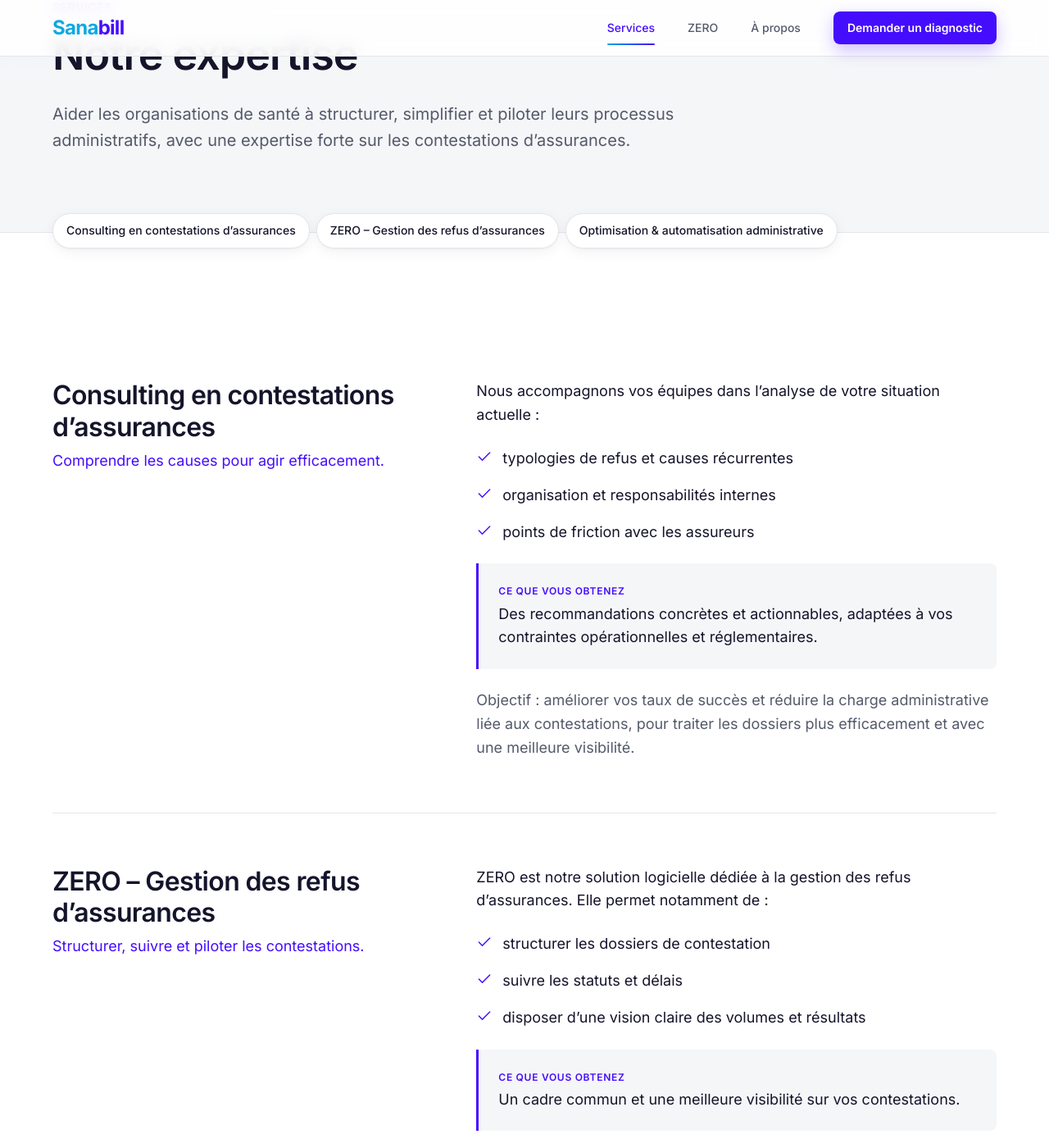
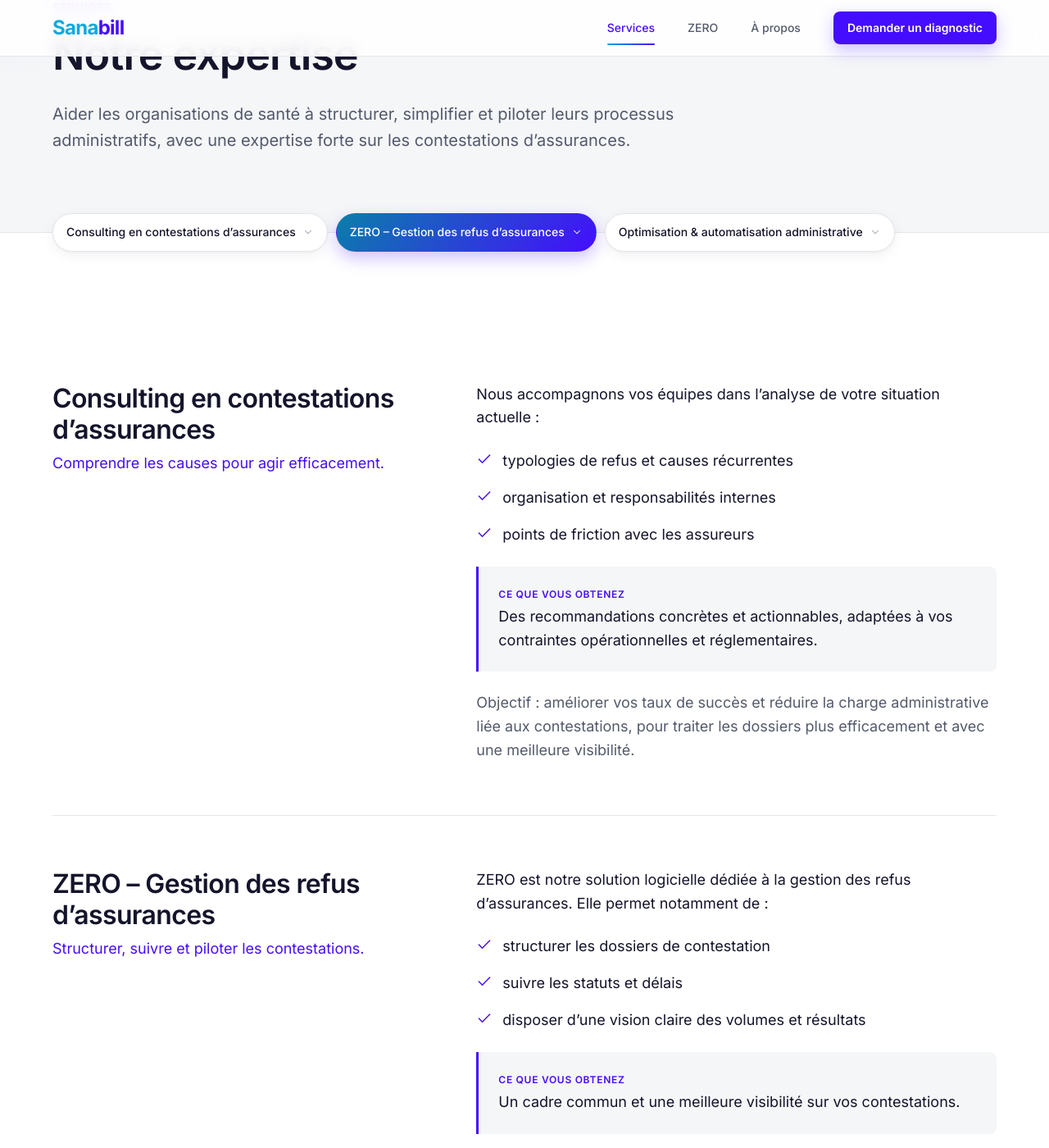
Before and after one commit to loicJubin/sanabill, a Jekyll site: the page built from fr/services.html, in a window 1280 px wide and 1400 px high, scrolled down 201 px. Shown: the whole window at 82% size. Built offline with Jekyll 4.4.1, drawn with Linux system fonts in a browser that asks for light colours.

Commit message:
style(services): Navigation pills, soft ZERO button and footprint path
- Navigation pills with a chevron; the ZERO pill uses the brand gradient
  (darker start so white text keeps a 4.5:1 contrast)
- "Découvrir ZERO" becomes a soft brand button with the ZERO ring
- Déroulement: steps in a zigzag linked by footprint trails on desktop,
  a vertical list with short trails on smaller screens. Trails are
  static SVG (no JavaScript).

```diff
--- /dev/null
+++ b/_includes/footprints.html
@@ -0,0 +1,23 @@
+{% comment %}
+  Decorative footprint trails for the "Déroulement" steps (generated once along a Bézier curve).
+  Param: variant ("path" = descending trail between desktop columns, "short" = vertical trail on mobile)
+{% endcomment %}
+{% if include.variant == "short" %}
+  <svg class="footprints footprints--short" viewBox="0 0 40 72" width="40" height="72" aria-hidden="true" focusable="false">
+    <path transform="translate(27.4 7.5) rotate(171.2) scale(0.62)" d="M0.5,-16 C5.5,-16 8,-11 8,-5 C8,0 6,3 5,6 L-4.5,6 C-6,3 -7,-1 -7,-6 C-7,-12 -4,-16 0.5,-16 Z M-4.5,9 L5,9 C5.5,13 4,17 0.2,17 C-3.6,17 -5,13 -4.5,9 Z" />
+    <path transform="translate(16.8 24.2) rotate(190.1) scale(0.62)" d="M0.5,-16 C5.5,-16 8,-11 8,-5 C8,0 6,3 5,6 L-4.5,6 C-6,3 -7,-1 -7,-6 C-7,-12 -4,-16 0.5,-16 Z M-4.5,9 L5,9 C5.5,13 4,17 0.2,17 C-3.6,17 -5,13 -4.5,9 Z" />
+    <path transform="translate(23.3 42.7) rotate(189.9) scale(0.62)" d="M0.5,-16 C5.5,-16 8,-11 8,-5 C8,0 6,3 5,6 L-4.5,6 C-6,3 -7,-1 -7,-6 C-7,-12 -4,-16 0.5,-16 Z M-4.5,9 L5,9 C5.5,13 4,17 0.2,17 C-3.6,17 -5,13 -4.5,9 Z" />
+    <path transform="translate(12.3 59.1) rotate(176.0) scale(0.62)" d="M0.5,-16 C5.5,-16 8,-11 8,-5 C8,0 6,3 5,6 L-4.5,6 C-6,3 -7,-1 -7,-6 C-7,-12 -4,-16 0.5,-16 Z M-4.5,9 L5,9 C5.5,13 4,17 0.2,17 C-3.6,17 -5,13 -4.5,9 Z" />
+  </svg>
+{% else %}
+  <svg class="footprints footprints--path" viewBox="0 0 92 176" width="92" height="176" aria-hidden="true" focusable="false">
+    <path transform="translate(19.0 11.8) rotate(117.0) scale(0.78)" d="M0.5,-16 C5.5,-16 8,-11 8,-5 C8,0 6,3 5,6 L-4.5,6 C-6,3 -7,-1 -7,-6 C-7,-12 -4,-16 0.5,-16 Z M-4.5,9 L5,9 C5.5,13 4,17 0.2,17 C-3.6,17 -5,13 -4.5,9 Z" />
+    <path transform="translate(25.8 34.8) rotate(149.0) scale(0.78)" d="M0.5,-16 C5.5,-16 8,-11 8,-5 C8,0 6,3 5,6 L-4.5,6 C-6,3 -7,-1 -7,-6 C-7,-12 -4,-16 0.5,-16 Z M-4.5,9 L5,9 C5.5,13 4,17 0.2,17 C-3.6,17 -5,13 -4.5,9 Z" />
+    <path transform="translate(44.7 49.2) rotate(163.7) scale(0.78)" d="M0.5,-16 C5.5,-16 8,-11 8,-5 C8,0 6,3 5,6 L-4.5,6 C-6,3 -7,-1 -7,-6 C-7,-12 -4,-16 0.5,-16 Z M-4.5,9 L5,9 C5.5,13 4,17 0.2,17 C-3.6,17 -5,13 -4.5,9 Z" />
+    <path transform="translate(37.7 72.8) rotate(170.0) scale(0.78)" d="M0.5,-16 C5.5,-16 8,-11 8,-5 C8,0 6,3 5,6 L-4.5,6 C-6,3 -7,-1 -7,-6 C-7,-12 -4,-16 0.5,-16 Z M-4.5,9 L5,9 C5.5,13 4,17 0.2,17 C-3.6,17 -5,13 -4.5,9 Z" />
+    <path transform="translate(52.8 91.7) rotate(172.1) scale(0.78)" d="M0.5,-16 C5.5,-16 8,-11 8,-5 C8,0 6,3 5,6 L-4.5,6 C-6,3 -7,-1 -7,-6 C-7,-12 -4,-16 0.5,-16 Z M-4.5,9 L5,9 C5.5,13 4,17 0.2,17 C-3.6,17 -5,13 -4.5,9 Z" />
+    <path transform="translate(43.8 113.9) rotate(171.1) scale(0.78)" d="M0.5,-16 C5.5,-16 8,-11 8,-5 C8,0 6,3 5,6 L-4.5,6 C-6,3 -7,-1 -7,-6 C-7,-12 -4,-16 0.5,-16 Z M-4.5,9 L5,9 C5.5,13 4,17 0.2,17 C-3.6,17 -5,13 -4.5,9 Z" />
+    <path transform="translate(59.6 132.2) rotate(165.6) scale(0.78)" d="M0.5,-16 C5.5,-16 8,-11 8,-5 C8,0 6,3 5,6 L-4.5,6 C-6,3 -7,-1 -7,-6 C-7,-12 -4,-16 0.5,-16 Z M-4.5,9 L5,9 C5.5,13 4,17 0.2,17 C-3.6,17 -5,13 -4.5,9 Z" />
+    <path transform="translate(56.2 156.1) rotate(148.4) scale(0.78)" d="M0.5,-16 C5.5,-16 8,-11 8,-5 C8,0 6,3 5,6 L-4.5,6 C-6,3 -7,-1 -7,-6 C-7,-12 -4,-16 0.5,-16 Z M-4.5,9 L5,9 C5.5,13 4,17 0.2,17 C-3.6,17 -5,13 -4.5,9 Z" />
+  </svg>
+{% endif %}
--- a/_includes/icon.html
+++ b/_includes/icon.html
@@ -3,6 +3,7 @@
 {% case include.name %}
 {% when 'check' %}<path d="M20 6 9 17l-5-5"/>
 {% when 'arrow' %}<path d="M5 12h14M13 6l6 6-6 6"/>
+{% when 'chevron' %}<path d="M6 9l6 6 6-6"/>
 {% when 'plus' %}<path d="M12 5v14M5 12h14"/>
 {% when 'mail' %}<rect x="3" y="5" width="18" height="14" rx="2"/><path d="m3 7 9 6 9-6"/>
 {% when 'pin' %}<path d="M12 21s7-6.2 7-12a7 7 0 0 0-14 0c0 5.8 7 12 7 12z"/><circle cx="12" cy="9" r="2.5"/>
--- a/_includes/services.html
+++ b/_includes/services.html
@@ -5,7 +5,7 @@
 <nav class="container anchor-nav" aria-label="Services">
   <ul>
     {% for service in text.sections %}
-      <li><a href="#{{ service.id }}">{{ service.title }}</a></li>
+      <li><a href="#{{ service.id }}"{% if service.id == 'zero' %} class="anchor-nav__featured"{% endif %}>{{ service.title }}{% include icon.html name="chevron" %}</a></li>
     {% endfor %}
   </ul>
 </nav>
@@ -31,7 +31,7 @@
           </div>
           <p class="service__conclusion">{{ service.conclusion }}</p>
           {% if service.link %}
-            <a href="{{ service.link.url | relative_url }}" class="link-arrow">{{ service.link.label }} {% include icon.html name="arrow" %}</a>
+            <a href="{{ service.link.url | relative_url }}" class="btn btn--soft"><span class="zero-ring" aria-hidden="true"></span>{{ service.link.label }}</a>
           {% endif %}
         </div>
       </article>
@@ -42,12 +42,16 @@
 <section class="section section--muted">
   <div class="container">
     {% include section-head.html eyebrow=text.process.eyebrow title=text.process.title %}
-    <ol class="steps steps--4">
+    <ol class="steps steps--path">
       {% for step in text.process.steps %}
         <li class="steps__item">
           <span class="steps__number" aria-hidden="true">0{{ forloop.index }}</span>
           <h3 class="steps__title">{{ step.title }}</h3>
           <p class="steps__text">{{ step.description }}</p>
+          {% unless forloop.last %}
+            {% include footprints.html variant="path" %}
+            {% include footprints.html variant="short" %}
+          {% endunless %}
         </li>
       {% endfor %}
     </ol>
--- a/_sass/components/_buttons.scss
+++ b/_sass/components/_buttons.scss
@@ -58,6 +58,25 @@
     }
   }
 
+  // Secondary action with a light brand tint
+  &--soft {
+    align-self: flex-start;
+    justify-self: start;
+    color: $bill-blue;
+    background: rgba($bill-blue, 0.08);
+    border-color: rgba($bill-blue, 0.2);
+
+    &:hover {
+      background: rgba($bill-blue, 0.14);
+    }
+
+    .zero-ring {
+      width: 11px;
+      height: 14px;
+      border-width: 2.5px;
+    }
+  }
+
   &--sm {
     min-height: 40px;
     padding: 0.5rem 1rem;
--- a/_sass/components/_steps.scss
+++ b/_sass/components/_steps.scss
@@ -100,3 +100,69 @@
     }
   }
 }
+
+// "Déroulement": steps linked by footprints.
+// Phones/tablets: vertical list with a short trail under each step.
+// Desktop: zigzag on 4 columns, trails walking from one step to the next.
+.steps--path {
+  gap: 0.5rem;
+
+  @include md {
+    grid-template-columns: 1fr;
+  }
+
+  .steps__item {
+    padding: 0;
+    background: none;
+    border: 0;
+
+    &::before {
+      display: none;
+    }
+  }
+
+  .footprints {
+    fill: $ink;
+    opacity: 0.8;
+  }
+
+  .footprints--path {
+    display: none;
+  }
+
+  .footprints--short {
+    margin: 0.75rem 0 0 0.25rem;
+  }
+
+  @include lg {
+    grid-template-columns: repeat(4, 1fr);
+    column-gap: 72px;
+    align-items: start;
+
+    .steps__item {
+      position: relative;
+    }
+
+    // Even steps sit lower to draw the zigzag
+    .steps__item:nth-child(even) {
+      margin-top: 150px;
+    }
+
+    .footprints--short {
+      display: none;
+    }
+
+    .footprints--path {
+      position: absolute;
+      top: 24px;
+      left: calc(100% - 10px);
+      display: block;
+    }
+
+    // From a low step back up to the next high one: same trail, flipped
+    .steps__item:nth-child(even) .footprints--path {
+      top: -126px;
+      transform: scaleY(-1);
+    }
+  }
+}
--- a/_sass/pages/_services.scss
+++ b/_sass/pages/_services.scss
@@ -6,7 +6,7 @@
   ul {
     display: flex;
     flex-wrap: wrap;
-    gap: $spacing-xs;
+    gap: 0.625rem;
     margin-top: -1.5rem;
     padding: 0;
     list-style: none;
@@ -16,7 +16,7 @@
     display: inline-flex;
     align-items: center;
     gap: 0.5rem;
-    padding: 0.6rem 1rem;
+    padding: 0.7rem 1rem;
     font-size: $font-sm;
     font-weight: $font-medium;
     color: $ink;
@@ -25,14 +25,34 @@
     border: 1px solid $border;
     border-radius: $radius-full;
     box-shadow: $shadow-card;
+    transition: border-color $transition-fast, box-shadow $transition-fast;
 
-    span {
-      font-weight: $font-semibold;
-      color: $bill-blue;
+    .icon {
+      width: 14px;
+      height: 14px;
+      color: #9aa0ae;
     }
 
     &:hover {
       border-color: $bill-blue;
+    }
+  }
+
+  // ZERO, the product, stands out. The gradient starts on a darker blue so
+  // white text keeps a 4.5:1 contrast.
+  .anchor-nav__featured {
+    color: $white;
+    background: linear-gradient(135deg, #0a7fa9 0%, $bill-blue 100%);
+    border-color: transparent;
+    box-shadow: 0 8px 20px rgba($bill-blue, 0.25);
+
+    .icon {
+      color: $white;
+    }
+
+    &:hover {
+      border-color: transparent;
+      box-shadow: 0 10px 24px rgba($bill-blue, 0.35);
     }
   }
 }
```
